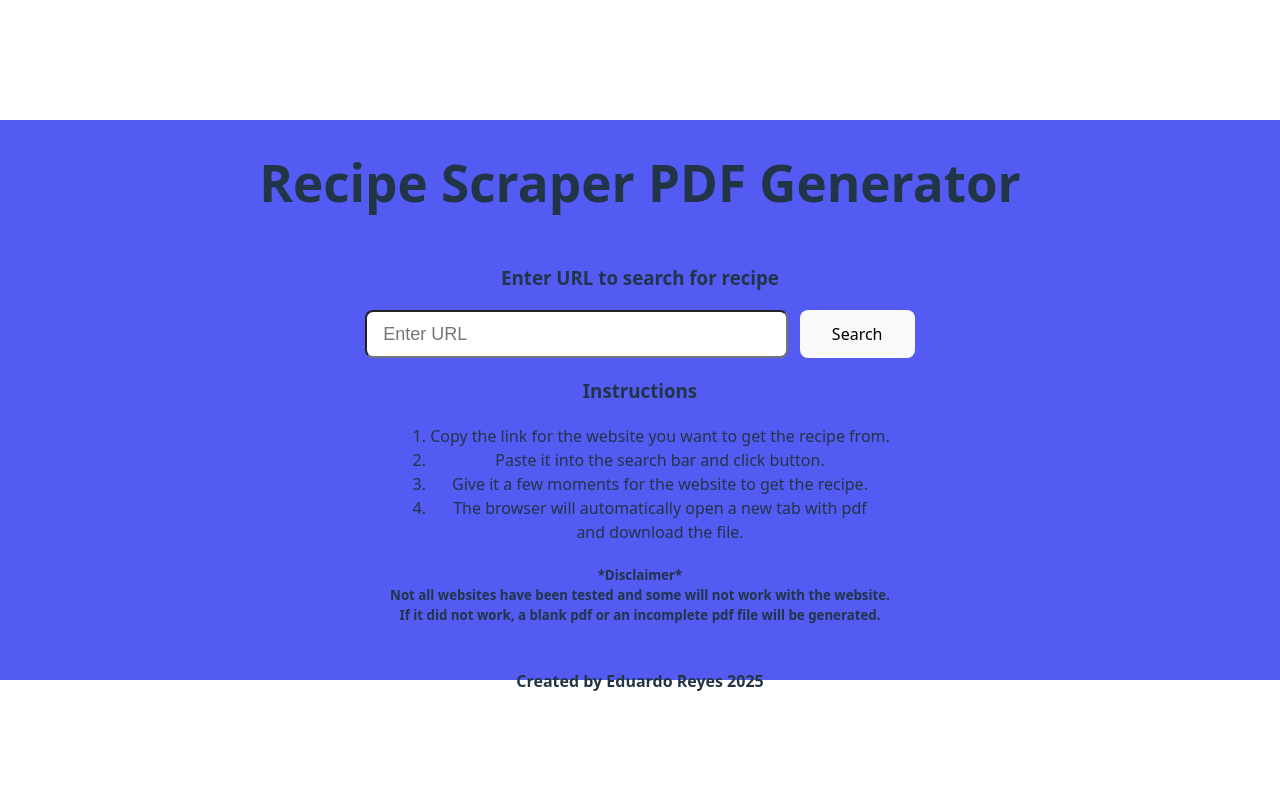
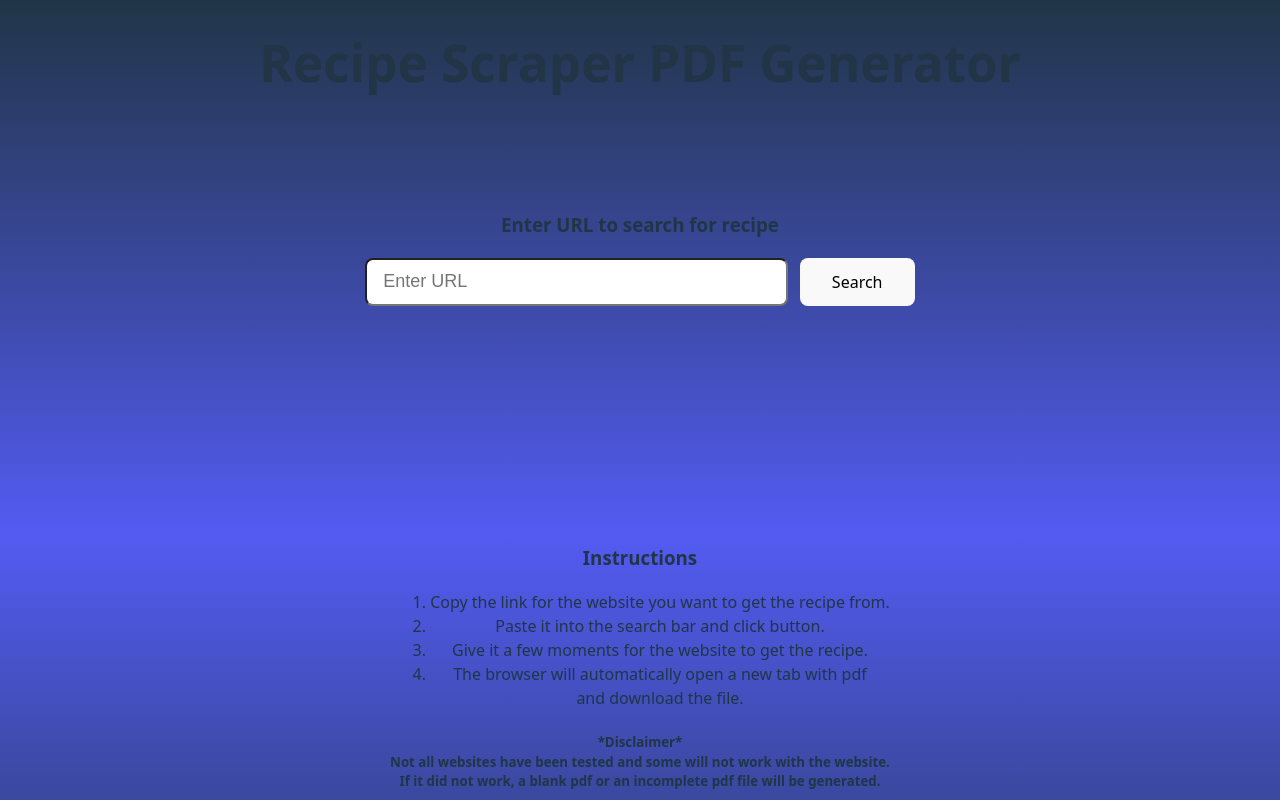
Before and after one commit to eduardoreyes007351208/recipeScraperWebsite, a React (Vite) app: page / in a window 1280 px wide. Shown: the top 800 px of the page. Built offline with nearby package versions, Linux system fonts and the light colour scheme.

Commit message:
fix: Setting size of all components

```diff
--- a/src/App.css
+++ b/src/App.css
@@ -1,9 +1,16 @@
 #root {
   text-align: center;
+  width: 100vw;
+  min-height: 100vh;
+  display: flex;
+  flex-direction: column;
+  justify-content: center;
+  align-items: center;
+  background-image: linear-gradient(#213547, #535bf2, #213547);
 }
 
 #apiContainer {
-  height: 30vh;
+  height: 50vh;
   width: 60%;
   display: flex;
   flex-direction: column;
--- a/src/components/Instructions.css
+++ b/src/components/Instructions.css
@@ -1,3 +1,3 @@
 #instructDiv {
-    height: 100vh;
+    height: 60vh;
 }
--- a/src/index.css
+++ b/src/index.css
@@ -70,12 +70,3 @@ button:focus-visible {
     background-color: #f9f9f9;
   }
 }
-
-#mainDiv {
-  height: 70vh;
-  width: 100vw;
-  display: flex;
-  flex-direction: column;
-  align-items: center;
-  background-color: #535bf2;
-}
--- a/src/main.jsx
+++ b/src/main.jsx
@@ -1,18 +1,16 @@
-import { StrictMode } from 'react'
-import { createRoot } from 'react-dom/client'
-import './index.css'
-import App from './App.jsx'
-import Header from './components/Header.jsx'
-import Footer from './components/Footer.jsx'
-import Instructions from './components/Instructions.jsx'
+import { StrictMode } from "react";
+import { createRoot } from "react-dom/client";
+import "./index.css";
+import App from "./App.jsx";
+import Header from "./components/Header.jsx";
+import Footer from "./components/Footer.jsx";
+import Instructions from "./components/Instructions.jsx";
 
-createRoot(document.getElementById('root')).render(
+createRoot(document.getElementById("root")).render(
   <StrictMode>
-    <div id='mainDiv'>
-      <Header />
-      <App />
-      <Instructions />
-      <Footer />
-    </div>
-  </StrictMode>,
-)
+    <Header />
+    <App />
+    <Instructions />
+    <Footer />
+  </StrictMode>
+);
```
